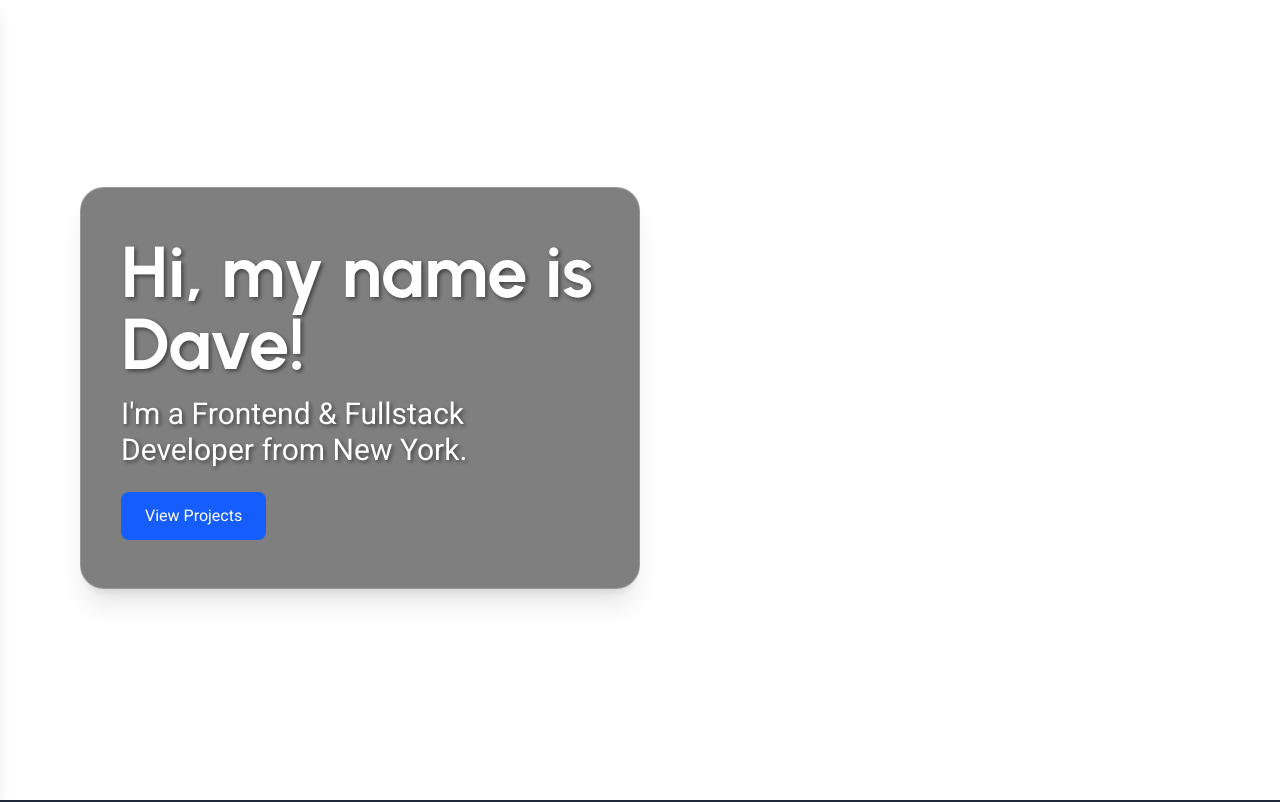
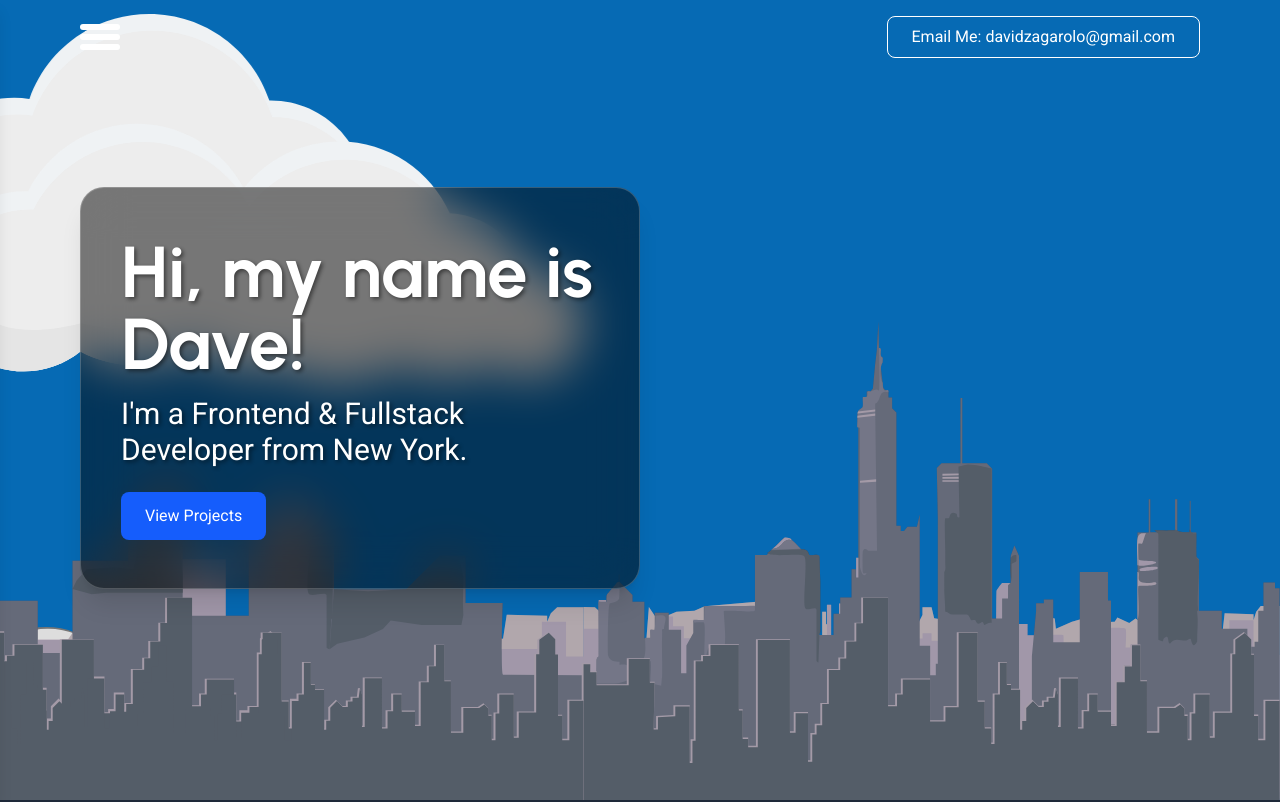
Before and after one commit to davidzagarolo/visceraltwist, a Next.js app: page / in a window 1280 px wide. Shown: the top 802 px of the page. Built offline with nearby package versions, Linux system fonts and the light colour scheme.

Commit message:
Animation Fixes

```diff
--- a/app/globals.css
+++ b/app/globals.css
@@ -3,7 +3,6 @@
 html {
   scroll-behavior: smooth;
 }
-
 
 body {
   font-family: inherit;
@@ -21,3 +20,27 @@ h6 {
 .text-shadow {
   text-shadow: 2px 2px 4px rgba(0, 0, 0, 0.5);
 }
+
+.cloud {
+  position: absolute;
+  top: 0;
+  left: 0;
+  transform: translateX(-40%);
+  animation-name: cloud-move;
+  animation-timing-function: linear;
+  animation-iteration-count: infinite;
+  animation-fill-mode: forwards;
+}
+
+.cloud1 { animation-duration: 40s; }
+.cloud2 { animation-duration: 60s; }
+
+@keyframes cloud-move {
+  0% { transform: translateX(-40%); }
+  100% { transform: translateX(120vw); }
+}
+
+@media (max-width: 768px) {
+  .cloud1 { animation-duration: 80s; }
+  .cloud2 { animation-duration: 120s; }
+}
--- a/app/page.tsx
+++ b/app/page.tsx
@@ -14,7 +14,7 @@ export default function HomePage() {
       </header>
       <div className="relative min-h-screen">
         <div className="fixed inset-0 overflow-hidden pointer-events-none z-0">
-        { /*   <SkylineAnimation /> */ }
+          <SkylineAnimation />
         </div>
         <div className="relative inset-0 z-10">
           <Hero />
--- a/components/SkylineAnimation/Clouds.tsx
+++ b/components/SkylineAnimation/Clouds.tsx
@@ -1,51 +1,40 @@
 // components/SkylineAnimation/Clouds.tsx
 "use client";
-import { motion } from "framer-motion";
+import React from "react";
 
-export default function Clouds() {
-  const times = [0, 0.05, 0.45, 0.5, 0.55, 0.95, 1];
+interface CloudsProps {
+  isNight: boolean;
+}
 
-  const MOVE_DURATION = 40;
-  const COLOR_DURATION = 40;
-
-  const cloudAnimation = {
-    initial: { x: "-40%" },
-    animate: { x: ["-120vw", "120vw"] },
-    transition: {
-      ease: (t: number) => t,
-      repeat: Infinity,
-    },
+export default function Clouds({ isNight }: CloudsProps) {
+  const wrapperStyle: React.CSSProperties = {
+    position: "absolute",
+    top: 0,
+    left: 0,
+    width: "100%",
+    height: "100%",
+    pointerEvents: "none",
+    opacity: isNight ? 0 : 1,
+    transition: "opacity 6s ease-in-out"
   };
 
   return (
     <>
-      <motion.div
-        className="fixed top-0 pointer-events-none"
-        {...cloudAnimation}
-        transition={{ ...cloudAnimation.transition, duration: MOVE_DURATION, delay: 0 }}
-      >
-        <svg viewBox="0 0 1920 920" width="1920" height="920" xmlns="http://www.w3.org/2000/svg" shapeRendering="geometricPrecision">
-          <motion.g id="Cloud_1" data-name="Cloud 1" transition={{ duration: COLOR_DURATION, ease: "linear", times, repeat: Infinity }}>
+      <div style={wrapperStyle}>
+        <svg className="cloud cloud1" viewBox="0 0 1920 920" xmlns="http://www.w3.org/2000/svg">
           <path fill="#eff2f4" d="M114.8,393.66c21.87,0,42.16-6.78,58.88-18.35,25.9,23.55,60.31,37.91,98.07,37.91,31.63,0,60.91-10.08,84.8-27.2,25.41,37.85,68.6,62.76,117.61,62.76s88.18-22.66,113.96-57.58c20.35,11.34,43.79,17.8,68.74,17.8,27.13,0,52.47-7.64,74.01-20.87,18.99,21.55,46.79,35.16,77.77,35.16,57.23,0,103.62-46.4,103.62-103.62,0-1.93-.07-3.85-.17-5.76-2.44-7.89-5.8-15.39-9.95-22.35-18.07-30.31-51.19-50.62-89.05-50.62-6.55,0-12.96.61-19.17,1.77-20.11-53.7-71.89-91.93-132.61-91.93-.77,0-1.54.01-2.31.03-25.27-75.4-96.48-129.72-180.39-129.72s-153.55,53.15-179.54,127.26c-7.45-1.18-15.09-1.79-22.87-1.79-52.73,0-98.92,28-124.52,69.94-10.2-3.36-21.1-5.19-32.43-5.19-33.7,0-63.64,16.09-82.55,41-13.23,17.4-21.07,39.09-21.07,62.62,0,1.93.06,3.84.16,5.75,13.06,42.27,52.45,72.98,99.01,72.98Z" />
           <path fill="#ededed" d="M119.25,418.8c21.87,0,42.16-6.78,58.88-18.35,25.9,23.55,60.31,37.91,98.07,37.91,31.63,0,60.91-10.08,84.8-27.2,25.41,37.85,68.6,62.76,117.61,62.76s88.18-22.66,113.96-57.58c20.35,11.34,43.79,17.8,68.74,17.8,27.13,0,52.47-7.64,74.01-20.87,18.99,21.55,46.79,35.16,77.77,35.16,57.23,0,103.62-46.4,103.62-103.62,0-1.93-.07-3.85-.17-5.76-2.44-7.89-5.8-15.39-9.95-22.35-18.07-30.31-51.19-50.62-89.05-50.62-6.55,0-12.96.61-19.17,1.77-20.11-53.7-71.89-91.93-132.61-91.93-.77,0-1.54.01-2.31.03-25.27-75.4-96.48-129.72-180.39-129.72s-153.55,53.15-179.54,127.26c-7.45-1.18-15.09-1.79-22.87-1.79-52.73,0-98.92,28-124.52,69.94-10.2-3.36-21.1-5.19-32.43-5.19-33.7,0-63.64,16.09-82.55,41-13.23,17.4-21.07,39.09-21.07,62.62,0,1.93.06,3.84.16,5.75,13.06,42.27,52.45,72.98,99.01,72.98Z" />
           <path fill="#e5e5e5" d="M916.71,344.81c0,57.22-46.39,103.62-103.62,103.62-30.98,0-58.78-13.61-77.77-35.16-21.54,13.23-46.88,20.87-74.01,20.87-24.95,0-48.39-6.46-68.74-17.8-25.78,34.92-67.22,57.58-113.96,57.58s-92.2-24.91-117.61-62.76c-23.89,17.12-53.17,27.2-84.8,27.2-37.76,0-72.17-14.36-98.07-37.91-16.72,11.57-37.01,18.35-58.88,18.35-57.23,0-103.62-46.39-103.62-103.62,0-23.53,7.84-45.22,21.07-62.62,2.4,26.8,20.44,150.97,145.43,71.36,0,0,48,81.48,184,34.37,0,0,92.44,48.89,226.66,5.33,0,0,57.78,29.33,132.45-8.89,0,0,124.48,54.61,176.9-62.92,9.26,15.51,14.57,33.63,14.57,53Z" />
-          </motion.g>
         </svg>
-      </motion.div>
+      </div>
 
-      <motion.div
-        className="fixed top-0 pointer-events-none"
-        {...cloudAnimation}
-        transition={{ ...cloudAnimation.transition, duration: MOVE_DURATION * 1.5, delay: -MOVE_DURATION / 2 }}
-      >
-        <svg viewBox="0 0 1920 920" width="1920" height="920" xmlns="http://www.w3.org/2000/svg" shapeRendering="geometricPrecision">
-          <motion.g id="Cloud_2" data-name="Cloud 2" transition={{ duration: COLOR_DURATION, ease: "linear", times, repeat: Infinity }}>
+      <div style={wrapperStyle}>
+        <svg className="cloud cloud2" viewBox="0 0 1920 920" xmlns="http://www.w3.org/2000/svg">
           <path fill="#eff2f4" d="M1300.88,477.58c-.69-6.41-2.09-12.6-4.16-18.48-11.25-31.92-41.67-54.79-77.44-54.79-2.17,0-4.3.11-6.42.27-15.94-47.58-59.84-82.33-112.19-84.72-28.25-63.42-91.82-107.64-165.73-107.64-58.35,0-110.25,27.56-143.42,70.37-30.35-57.69-90.86-97.04-160.58-97.04s-133.22,41.32-162.78,101.37c-2.02-.09-4.06-.15-6.11-.15-38.73,0-73.65,16.31-98.29,42.42-13.44-5.49-28.15-8.53-43.56-8.53-49.55,0-91.78,31.28-108.05,75.17-5.97-1.48-12.22-2.28-18.65-2.28-35.2,0-64.92,23.52-74.28,55.71-1.99,6.86-3.06,14.12-3.06,21.62,0,12.59,3.03,24.46,8.36,34.96,12.77,25.14,38.85,42.38,68.98,42.38,21.3,0,40.59-8.62,54.58-22.56,19.74,15.88,44.82,25.38,72.12,25.38,23.47,0,45.29-7.02,63.5-19.08,22.1,15.76,49.14,25.03,78.35,25.03,31.95,0,61.3-11.09,84.42-29.62,25.23,13.3,53.97,20.85,84.47,20.85,32.66,0,63.3-8.64,89.77-23.75,20.8,21.17,49.76,34.31,81.79,34.31,14.86,0,29.06-2.83,42.09-7.98,26.6,15.32,57.45,24.08,90.35,24.08s65.99-9.41,93.23-25.77c19.28,12.27,42.17,19.39,66.72,19.39s49.57-7.8,69.4-21.15c14.55,13.14,33.83,21.15,54.99,21.15,45.34,0,82.09-36.76,82.09-82.1,0-2.98-.18-5.92-.49-8.82Z" />
           <path fill="#ededed" d="M193.5,548.22c21.3,0,40.59-8.62,54.58-22.56,19.74,15.88,44.82,25.38,72.12,25.38,23.47,0,45.29-7.02,63.5-19.08,22.1,15.76,49.14,25.03,78.35,25.03,31.95,0,61.3-11.09,84.42-29.62,25.23,13.3,53.97,20.85,84.47,20.85,32.66,0,63.3-8.64,89.77-23.75,20.8,21.17,49.76,34.31,81.79,34.31,14.86,0,29.06-2.83,42.09-7.98,26.6,15.32,57.45,24.08,90.35,24.08s65.99-9.41,93.23-25.77c19.28,12.27,42.17,19.39,66.72,19.39s49.57-7.8,69.4-21.15c14.55,13.14,33.83,21.15,54.99,21.15,45.34,0,82.09-36.76,82.09-82.1,0-2.98-.18-5.92-.49-8.82-13.41-27.09-41.33-45.71-73.6-45.71-2.17,0-4.3.11-6.42.27-15.94-47.58-59.84-82.33-112.19-84.72-28.25-63.42-91.82-107.64-165.73-107.64-58.35,0-110.25,27.56-143.42,70.37-30.35-57.69-90.86-97.04-160.58-97.04s-133.22,41.32-162.78,101.37c-2.02-.09-4.06-.15-6.11-.15-38.73,0-73.65,16.31-98.29,42.42-13.44-5.49-28.15-8.53-43.56-8.53-49.55,0-91.78,31.28-108.05,75.17-5.97-1.48-12.22-2.28-18.65-2.28-35.2,0-64.92,23.52-74.28,55.71-1.99,6.86-3.06,14.12-3.06,21.62,0,2.5.13,4.97.36,7.41,12.77,25.14,38.85,42.38,68.98,42.38Z" />
           <path fill="#e5e5e5" d="M1301.37,486.4c0,45.34-36.75,82.1-82.09,82.1-21.16,0-40.44-8.01-54.99-21.15-19.83,13.35-43.71,21.15-69.4,21.15s-47.44-7.12-66.72-19.39c-27.24,16.36-59.13,25.77-93.23,25.77s-63.75-8.76-90.35-24.08c-13.03,5.15-27.23,7.98-42.09,7.98-32.03,0-60.99-13.14-81.79-34.31-26.47,15.11-57.11,23.75-89.77,23.75-30.5,0-59.24-7.55-84.47-20.85-23.12,18.53-52.47,29.62-84.42,29.62-29.21,0-56.25-9.27-78.35-25.03-18.21,12.06-40.03,19.08-63.5,19.08-27.3,0-52.38-9.5-72.12-25.38-13.99,13.94-33.28,22.56-54.58,22.56-42.71,0-77.34-34.63-77.34-77.34,0-7.5,1.07-14.76,3.06-21.62h.01s26.82,61.29,129.93,35.51c0,0,51.56,36.6,149.34-14.59,0,0,32.89,43.93,149.33,14.59,0,0,138.67,35.56,180.45-24,0,0,29.33,71.11,127.11,58.67,0,0,117.33,34.67,191.11-27.56,0,0,54.22,55.11,115.55,10.67,0,0,96.88,53.55,134.67-43.45,3.01,8.54,4.65,17.73,4.65,27.3Z" />
-          </motion.g>
         </svg>
-      </motion.div>
+      </div>
     </>
   );
 }
--- a/components/SkylineAnimation/SkylineAnimation.tsx
+++ b/components/SkylineAnimation/SkylineAnimation.tsx
@@ -21,10 +21,10 @@ export default function SkylineAnimation() {
     return (
         <div className="fixed inset-0 pointer-events-none overflow-hidden z-0">
             <Sky />
-            <Stars isVisible={isNight} />
+            <Stars isVisible={isNight} fadeDuration={2000} count={150} />
             <Sun className="absolute left-0 top-0" />
             <Moon className="absolute left-0 top-0" />
-            <Clouds />
+            <Clouds isNight={isNight} />
             <div className="absolute bottom-0 right-0 h-screen w-auto">
                 <Skyline className="h-full w-auto object-cover" />
             </div>
--- a/components/SkylineAnimation/Stars.tsx
+++ b/components/SkylineAnimation/Stars.tsx
@@ -1,54 +1,105 @@
 "use client";
-import React, { useEffect, useState } from "react";
-import { motion } from "framer-motion";
+import React, { useEffect, useRef } from "react";
 
-interface StarsProps {
+interface StarfieldProps {
+  isVisible: boolean; // Night cycle flag
   count?: number;
-  isVisible: boolean;
+  fadeDuration?: number; // in milliseconds
 }
 
-type Star = { left: number; top: number; size: number; opacity: number };
+interface Star {
+  x: number;
+  y: number;
+  radius: number;
+  alpha: number;
+  twinkleSpeed: number;
+}
 
-export default function Stars({ count = 100, isVisible }: StarsProps) {
-  const [stars, setStars] = useState<Star[]>([]);
+export default function Starfield({
+  isVisible,
+  count = 100,
+  fadeDuration = 1000,
+}: StarfieldProps) {
+  const canvasRef = useRef<HTMLCanvasElement>(null);
+  const starsRef = useRef<Star[]>([]);
+  const animationRef = useRef<number | null>(null);
+  const opacityRef = useRef<number>(0); // tracks fade-in/out opacity
 
+  // Generate stars once
   useEffect(() => {
-    let rafId: number | null = null;
+    const canvas = canvasRef.current;
+    if (!canvas) return;
 
-    if (!isVisible) {
-      rafId = requestAnimationFrame(() => setStars([]));
-      return () => { if (rafId) cancelAnimationFrame(rafId); };
+    const width = canvas.offsetWidth;
+    const height = canvas.offsetHeight;
+
+    starsRef.current = Array.from({ length: count }, () => ({
+      x: Math.random() * width,
+      y: Math.random() * height,
+      radius: Math.random() * 2 + 1,
+      alpha: Math.random(),
+      twinkleSpeed: Math.random() * 0.02 + 0.005,
+    }));
+  }, [count]);
+
+  // Draw loop
+  useEffect(() => {
+    const canvas = canvasRef.current;
+    if (!canvas) return;
+    const ctx = canvas.getContext("2d");
+    if (!ctx) return;
+
+    let lastTime = performance.now();
+
+    const draw = (time: number) => {
+      const width = canvas.offsetWidth;
+      const height = canvas.offsetHeight;
+      canvas.width = width;
+      canvas.height = height;
+
+      // Smooth fade-in/out
+      const delta = time - lastTime;
+      lastTime = time;
+
+      if (isVisible) {
+        opacityRef.current += delta / fadeDuration;
+        if (opacityRef.current > 1) opacityRef.current = 1;
+      } else {
+        opacityRef.current -= delta / fadeDuration;
+        if (opacityRef.current < 0) opacityRef.current = 0;
+      }
+
+      ctx.clearRect(0, 0, width, height);
+
+      starsRef.current.forEach((star) => {
+        // Twinkle logic
+        star.alpha += star.twinkleSpeed;
+        if (star.alpha > 1) star.alpha = 0;
+
+        ctx.beginPath();
+        ctx.arc(star.x, star.y, star.radius, 0, Math.PI * 2);
+        ctx.fillStyle = `rgba(255, 255, 255, ${star.alpha * opacityRef.current})`;
+        ctx.fill();
+      });
+
+      animationRef.current = requestAnimationFrame(draw);
+    };
+
+    // Only start animation if not already running
+    if (!animationRef.current) {
+      animationRef.current = requestAnimationFrame(draw);
     }
 
-    const newStars = Array.from({ length: count }, () => ({
-      left: Math.random() * 100,
-      top: Math.random() * 100,
-      size: Math.random() * 2 + 1,
-      opacity: Math.random() * 0.8 + 0.2,
-    }));
-
-    rafId = requestAnimationFrame(() => setStars(newStars));
-    return () => { if (rafId) cancelAnimationFrame(rafId); };
-  }, [count, isVisible]);
+    return () => {
+      if (animationRef.current) cancelAnimationFrame(animationRef.current);
+      animationRef.current = null;
+    };
+  }, [isVisible, fadeDuration]);
 
   return (
-    <>
-      {stars.map((star, i) => (
-        <motion.div
-          key={i}
-          className="absolute rounded-full bg-white animate-pulse"
-          style={{
-            left: `${star.left}%`,
-            top: `${star.top}%`,
-            width: `${star.size}px`,
-            height: `${star.size}px`,
-            opacity: star.opacity,
-          }}
-          initial={{ opacity: 0 }}
-          animate={{ opacity: isVisible ? star.opacity : 0 }}
-          transition={{ duration: 2 }}
-        />
-      ))}
-    </>
+    <canvas
+      ref={canvasRef}
+      className="absolute top-0 left-0 w-full h-full pointer-events-none"
+    />
   );
 }
```
Also changed, not shown: components/SkylineAnimation/Skyline.tsx (+16 -26 lines). Lines whose indentation alone changed are shown as unchanged.
